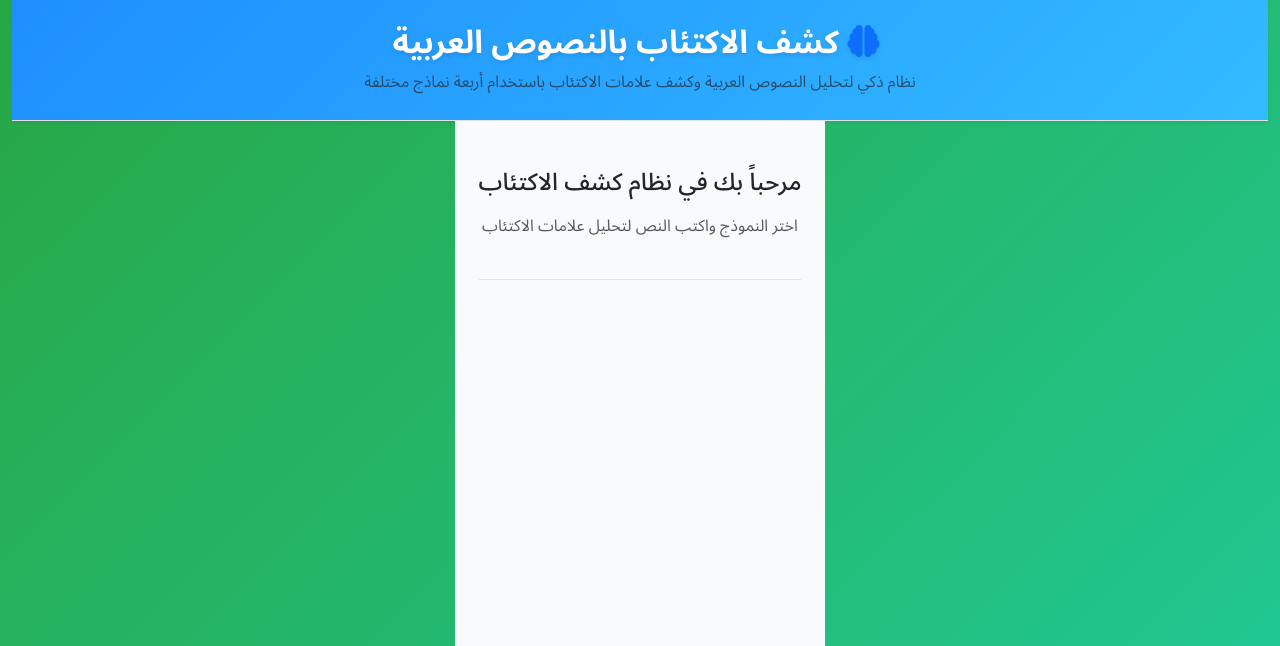
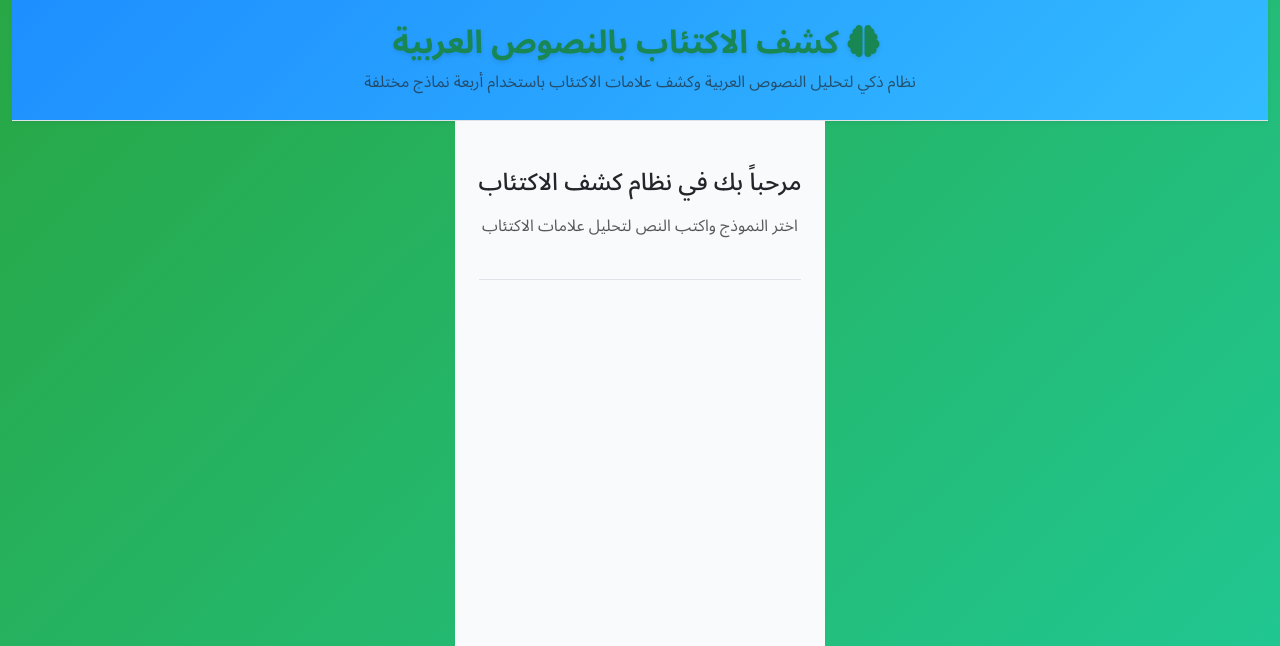
Before and after one commit to mohannadalshoushi/Transformers-Based-Arabic-Depression-Detection, a Flask app: page / in a window 1280 px wide. Shown: the top 646 px of the page. Run offline with Flask 3, Linux system fonts and the light colour scheme.

Commit message:
Change the color of the main title to improve visual consistency
Updates the main title's color in `index.html` from blue to green for better UI cohesion.

Replit-Commit-Author: Agent
Replit-Commit-Session-Id: a4185e3c-cee9-4927-87fd-03017e1f4d17
Replit-Commit-Screenshot-Url: https://storage.googleapis.com/screenshot-production-us-central1/d1545b3f-8e51-45c0-8c04-9ba3b12c55c4/dad5991c-7e7d-4bee-baee-fc3f1780a3b2.jpg

```diff
--- a/templates/index.html
+++ b/templates/index.html
@@ -24,8 +24,8 @@
                 <!-- Header -->
                 <header class="app-header text-center py-4 border-bottom">
                     <h1 class="main-title mb-2">
-                        <i class="fas fa-brain text-primary me-2"></i>
-                        كشف الاكتئاب بالنصوص العربية
+                        <i class="fas fa-brain text-success me-2"></i>
+                        <span class="text-success">كشف الاكتئاب بالنصوص العربية</span>
                     </h1>
                     <p class="subtitle text-muted">نظام ذكي لتحليل النصوص العربية وكشف علامات الاكتئاب باستخدام أربعة نماذج مختلفة</p>
                 </header>
```
